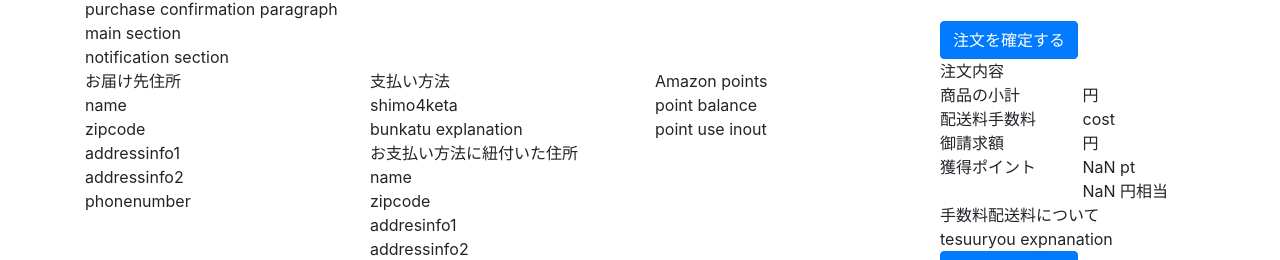
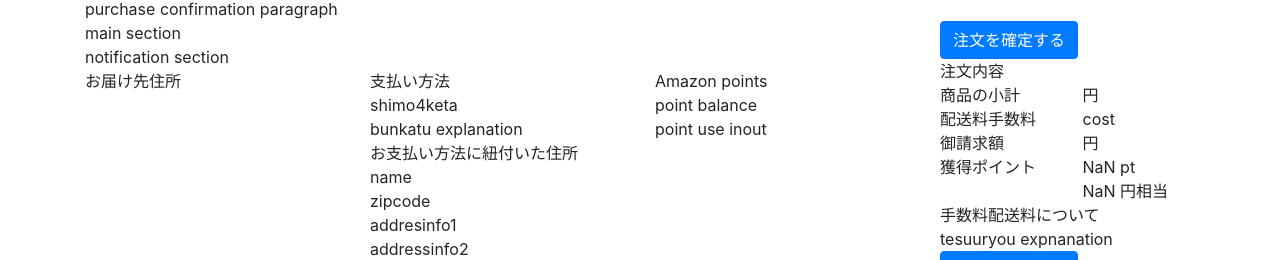
Before and after one commit to XX989tmx/amazon_clone_clientside, a React (Create React App) app: page /order/checkout in a window 1280 px wide. Shown: the part 799-1059 px from the top of the page. Built offline with nearby package versions, Linux system fonts and the light colour scheme; no server answers.

Commit message:
passed address props

```diff
--- a/src/order/components/AddressAndPaymentMethod.js
+++ b/src/order/components/AddressAndPaymentMethod.js
@@ -5,7 +5,7 @@ import PaymentMethodSection from "./PaymentMethodSection";
 const AddressAndPaymentMethod = (props) => {
   return (
     <Row>
-      <AddressSection />
+      <AddressSection Address={props.Address} />
       <PaymentMethodSection />
     </Row>
   );
--- a/src/order/components/AddressInfo1.js
+++ b/src/order/components/AddressInfo1.js
@@ -3,7 +3,7 @@ import reactBootstrap, { Col, Container, Row, Button } from "react-bootstrap";
 const AddressInfo1 = (props) => {
   return (
     <Row>
-      <Col>addressinfo1</Col>
+      <Col>{props.addressInfo1}</Col>
     </Row>
   );
 };
--- a/src/order/components/AddressInfo2.js
+++ b/src/order/components/AddressInfo2.js
@@ -3,7 +3,7 @@ import reactBootstrap, { Col, Container, Row, Button } from "react-bootstrap";
 const AddressInfo2 = (props) => {
   return (
     <Row>
-      <Col>addressinfo2</Col>
+      <Col>{props.addressInfo2}</Col>
     </Row>
   );
 };
--- a/src/order/components/AddressSection.js
+++ b/src/order/components/AddressSection.js
@@ -6,7 +6,7 @@ const AddressSection = (props) => {
   return (
     <Col xs={12} lg={4}>
       <AddressSectionHeading />
-      <ShipmentAddress />
+      <ShipmentAddress Address={props.Address} />
     </Col>
   );
 };
--- a/src/order/components/CheckoutBodySection.js
+++ b/src/order/components/CheckoutBodySection.js
@@ -10,7 +10,7 @@ const CheckoutBodySection = (props) => {
     <Col lg={9}>
       main section
       <NotificationSection />
-      <AddressAndPaymentMethod />
+      <AddressAndPaymentMethod Address={props.Address} />
       <CartItemAndDeliveryOptionSection cartItems={props.cartItems} />
     </Col>
   );
--- a/src/order/components/CheckoutMainSection.js
+++ b/src/order/components/CheckoutMainSection.js
@@ -7,8 +7,11 @@ import CheckoutSidebarSection from "./CheckoutSidebarSection";
 const CheckoutMainSection = (props) => {
   return (
     <Row>
-      <CheckoutBodySection cartItems={props.cartItems} />
-      <CheckoutSidebarSection TotalPrice={props.TotalPrice}/>
+      <CheckoutBodySection
+        cartItems={props.cartItems}
+        Address={props.Address}
+      />
+      <CheckoutSidebarSection TotalPrice={props.TotalPrice} />
     </Row>
   );
 };
--- a/src/order/components/NameOfAddress.js
+++ b/src/order/components/NameOfAddress.js
@@ -3,7 +3,7 @@ import reactBootstrap, { Col, Container, Row, Button } from "react-bootstrap";
 const NameOfAddress = (props) => {
   return (
     <Row>
-      <Col>name</Col>
+      <Col>{props.name}</Col>
     </Row>
   );
 };
--- a/src/order/components/PhoneNumber.js
+++ b/src/order/components/PhoneNumber.js
@@ -3,7 +3,7 @@ import reactBootstrap, { Col, Container, Row, Button } from "react-bootstrap";
 const PhoneNumber = (props) => {
   return (
     <Row>
-      <Col>phonenumber</Col>
+      <Col>{props.phoneNumber}</Col>
     </Row>
   );
 };
--- a/src/order/components/ShipmentAddress.js
+++ b/src/order/components/ShipmentAddress.js
@@ -9,11 +9,11 @@ const ShipmentAddress = (props) => {
   return (
     <Row>
       <Col>
-        <NameOfAddress />
-        <Zipcode />
-        <AddressInfo1 />
-        <AddressInfo2 />
-        <PhoneNumber />
+        <NameOfAddress name={props.Address.name} />
+        <Zipcode zipCode={props.Address.zipCode} />
+        <AddressInfo1 addressInfo1={props.Address.addressInfo1} />
+        <AddressInfo2 addressInfo2={props.Address.addressInfo2} />
+        <PhoneNumber phoneNumber={props.Address.phoneNumber} />
       </Col>
     </Row>
   );
--- a/src/order/components/Zipcode.js
+++ b/src/order/components/Zipcode.js
@@ -3,7 +3,7 @@ import reactBootstrap, { Col, Container, Row, Button } from "react-bootstrap";
 const Zipcode = (props) => {
   return (
     <Row>
-      <Col>zipcode</Col>
+      <Col>{props.zipCode}</Col>
     </Row>
   );
 };
--- a/src/order/pages/Checkout.js
+++ b/src/order/pages/Checkout.js
@@ -12,6 +12,7 @@ const Checkout = () => {
   const [PaymentMethod, setPaymentMethod] = useState();
   const [cartItems, setCartItems] = useState([]);
   const [TotalPrice, setTotalPrice] = useState();
+  const [Address, setAddress] = useState({});
   const history = useHistory();
   //useeffect でCartの中身をFetch *backendにロジック追加
   useEffect(() => {
@@ -29,6 +30,11 @@ const Checkout = () => {
       const data = response.data;
       setCartItems(data.user.cart.items)
       setTotalPrice(data.user.cart.totalPrice)
+      if (data.user.addresses.length !== 0) {
+        //default address
+        setAddress(data.user.addresses[0])
+      }
+      // else push to create address page
     }
     fetch();
   }, []);
@@ -72,7 +78,7 @@ const Checkout = () => {
         <Row>
           <Col xs={12}>
             <CheckoutHeaderSection />
-            <CheckoutMainSection cartItems={cartItems} TotalPrice={TotalPrice}/>
+            <CheckoutMainSection cartItems={cartItems} TotalPrice={TotalPrice} Address={Address}/>
             <CheckoutRiyouKiyakuSection />
           </Col>
         </Row>
```
